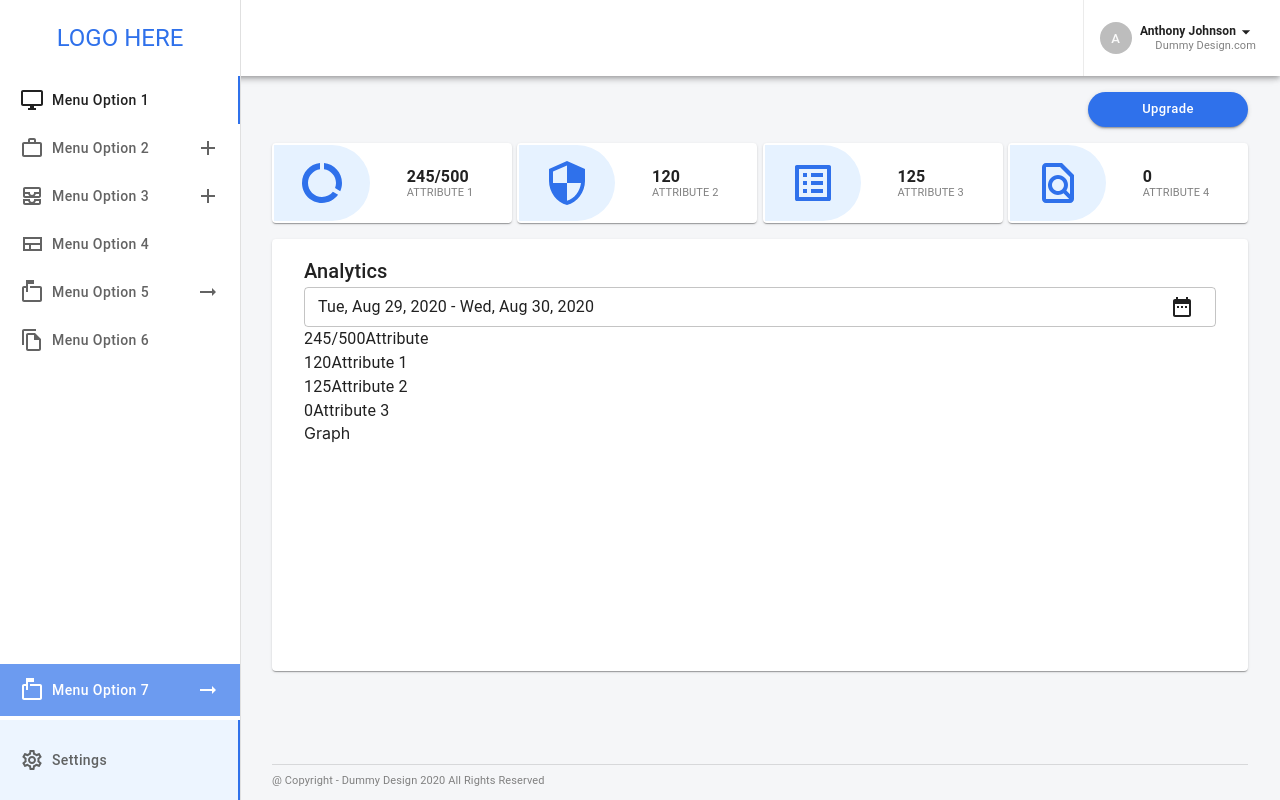
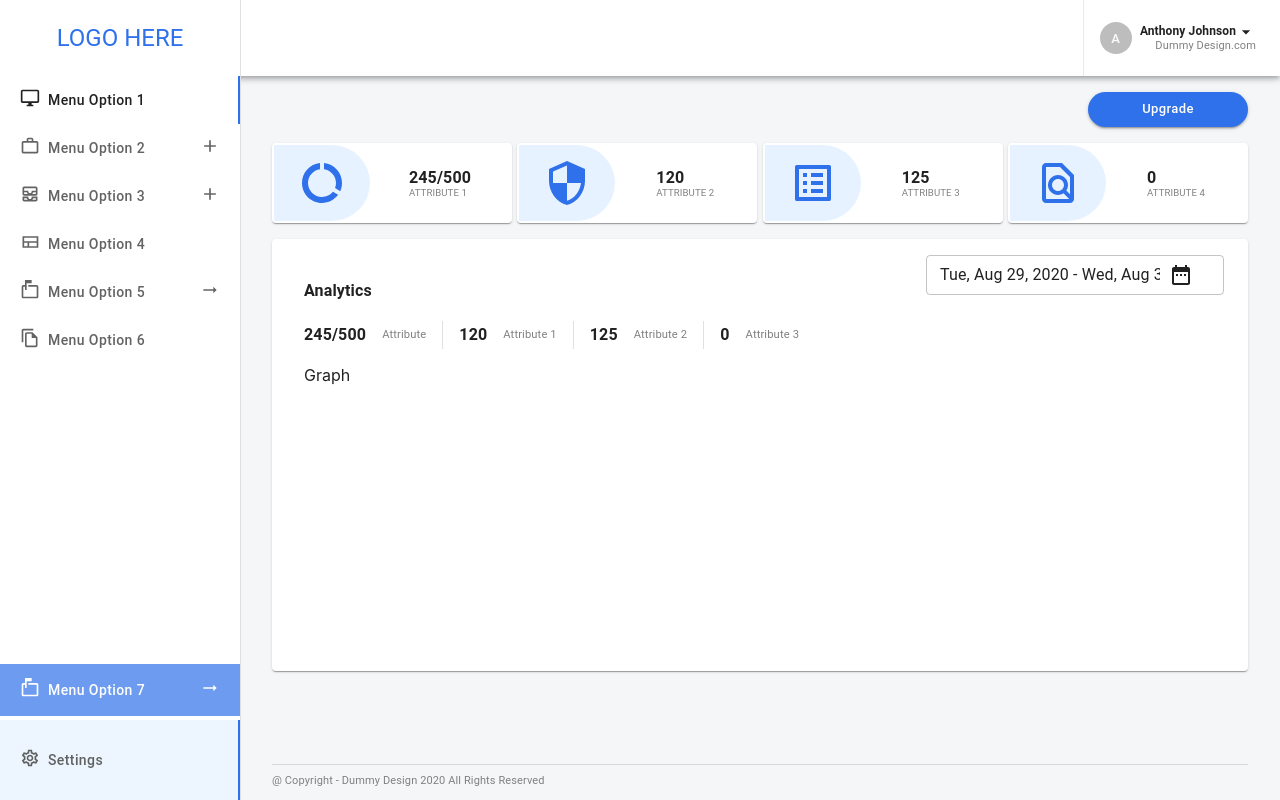
Before and after one commit to AnkitaaTiwari/custom-dashboard, a React (Create React App) app: page / in a window 1280 px wide. Built offline with nearby package versions, Linux system fonts and the light colour scheme.

Commit message:
Adding graph data

```diff
--- a/src/components/analyticsSection/index.js
+++ b/src/components/analyticsSection/index.js
@@ -1,5 +1,5 @@
 import React from 'react';
-import { Box, Card, Typography } from '@material-ui/core';
+import { Box, Card, Divider, Typography } from '@material-ui/core';
 import DateRange from '../dateRange';
 import StatisticsText from './statisticsText';
 import useStyles from './styles';
@@ -31,7 +31,7 @@ function AnalyticsSection() {
       <Box className={classes.content}>
         <Box className={classes.titleContainer}>
           <Box className={classes.titleWrapper}>
-            <Typography variant="h6">
+            <Typography className={classes.title} variant="subtitle1">
               Analytics
             </Typography>
           </Box>
@@ -41,8 +41,13 @@ function AnalyticsSection() {
         </Box>
         <Box className={classes.statisticsContainer}>
           {
-            statistics.map((record) => (
-              <StatisticsText key={record.name} numbers={record.numbers} name={record.name} />
+            statistics.map((record, key) => (
+              <Box className={classes.statisticsWrapper}>
+                <StatisticsText key={record.name} numbers={record.numbers} name={record.name} />
+                {(key < statistics.length - 1) && (
+                  <Divider className={classes.divider} orientation='vertical' />
+                )}
+              </Box>
             ))
           }
         </Box>
--- a/src/components/analyticsSection/statisticsText/index.js
+++ b/src/components/analyticsSection/statisticsText/index.js
@@ -1,17 +1,17 @@
 import React from 'react';
 import PropTypes from 'prop-types';
-import { Box, Card, Typography } from '@material-ui/core';
+import { Box, Typography } from '@material-ui/core';
 import useStyles from './styles';
 
 function StatisticsText({ numbers, name }) {
   const classes = useStyles();
 
   return (
-    <Box display="flex">
-      <Typography>
+    <Box className={classes.container}>
+      <Typography className={classes.numbers} variant="subtitle1">
         {numbers}
       </Typography>
-      <Typography>
+      <Typography className={classes.name} variant="body2">
         {name}
       </Typography>
     </Box>
--- a/src/components/analyticsSection/statisticsText/styles.js
+++ b/src/components/analyticsSection/statisticsText/styles.js
@@ -2,16 +2,17 @@ import { makeStyles, createStyles} from '@material-ui/core/styles';
 
 const useStyles = makeStyles((theme) => {
   return createStyles({
-    cardContainer: {
-      height: theme.spacing(54),
-      width: '100%',
+    container: {
+      display: 'flex',
+      alignItems: 'center',
     },
-    content: {
-      display: 'flex',
-      flexDirection: 'column',
-      margin: theme.spacing(2, 4),
-      height: 'calc(100% - 2rem)',
-      // height: 'calc(100% - 0.25rem)',
+    numbers: {
+      fontWeight: 600,
+      marginRight: theme.spacing(2),
+    },
+    name: {
+      color: 'gray',
+      fontSize: theme.spacing(1.4),
     },
   });
 })
--- a/src/components/analyticsSection/styles.js
+++ b/src/components/analyticsSection/styles.js
@@ -11,8 +11,38 @@ const useStyles = makeStyles((theme) => {
       flexDirection: 'column',
       margin: theme.spacing(2, 4),
       height: 'calc(100% - 2rem)',
-      // height: 'calc(100% - 0.25rem)',
     },
+    titleContainer: {
+      display: 'flex',
+      flexDirection: 'row',
+      justifyContent: 'space-between',
+    },
+    titleWrapper: {
+      height: theme.spacing(6.25)
+    },
+    title: {
+      fontWeight: 600,
+      height: '100%',
+      display: 'flex',
+      alignItems: 'flex-end',
+    },
+    rangeSelectorWrapper: {
+      heigth: theme.spacing(1),
+      marginRight: theme.spacing(-1),
+    },
+    statisticsContainer: {
+      display: 'flex',
+      marginTop: theme.spacing(2),
+    },
+    statisticsWrapper: {
+      display: 'flex',
+    },
+    divider: {
+      margin: theme.spacing(0, 2),
+    },
+    graphContainer: {
+      marginTop: theme.spacing(2),
+    }
   });
 })
 
--- a/src/components/attributeCard/styles.js
+++ b/src/components/attributeCard/styles.js
@@ -37,7 +37,7 @@ const useStyles = makeStyles((theme) => {
     subtext: {
       color: 'gray',
       textTransform: 'uppercase',
-      fontSize: theme.spacing(1.375),
+      fontSize: theme.spacing(1.2),
       marginTop: theme.spacing(-0.5),
     }
   });
--- a/src/components/dateRange/index.js
+++ b/src/components/dateRange/index.js
@@ -36,7 +36,7 @@ function DateRange() {
         variant="outlined"
         InputProps={{
           endAdornment: (
-            <InputAdornment position="start">
+            <InputAdornment className={classes.dateContainer} position="start">
               <DateRangeIcon />
             </InputAdornment>
           ),
--- a/src/components/dateRange/styles.js
+++ b/src/components/dateRange/styles.js
@@ -2,11 +2,9 @@ import { makeStyles, createStyles} from '@material-ui/core/styles';
 
 const useStyles = makeStyles((theme) => {
   return createStyles({
-    heading: {
-      padding: '2.5rem',
-      [theme.breakpoints.down('sm')]: {
-        padding: '1.5rem',
-      },
+      dateContainer: {
+      padding: '9px',
+      fontSize: theme.spacing(1),
     }
   });
 })
--- a/src/components/sideBar/customTab/styles.js
+++ b/src/components/sideBar/customTab/styles.js
@@ -39,9 +39,6 @@ const useStyles = makeStyles((theme) => {
       margin: theme.spacing(1),
       height: theme.spacing(3)
     },
-    drawerPaper: {
-
-    }
   });
 })
 
--- a/src/components/sideBar/index.js
+++ b/src/components/sideBar/index.js
@@ -18,30 +18,30 @@ import CustomTab from './customTab';
 const menuItems = [
   {
     label: 'Menu Option 1',
-    icon: <DesktopWindowsOutlined />,
+    icon: <DesktopWindowsOutlined fontSize="small" />,
   },
   {
     label: 'Menu Option 2',
-    icon: <WorkOutline />,
-    rightIcon: <AddIcon />,
+    icon: <WorkOutline fontSize="small" />,
+    rightIcon: <AddIcon fontSize="small" />,
   },
   {
     label: 'Menu Option 3',
-    icon: <AllInboxOutlined />,
-    rightIcon: <AddIcon />,
+    icon: <AllInboxOutlined fontSize="small" />,
+    rightIcon: <AddIcon fontSize="small" />,
   },
   {
     label: 'Menu Option 4',
-    icon: <ViewCompactOutlined />,
+    icon: <ViewCompactOutlined fontSize="small" />,
   },
   {
     label: 'Menu Option 5',
-    icon: <MarkunreadMailboxOutlined />,
-    rightIcon: <ArrowRightAlt />,
+    icon: <MarkunreadMailboxOutlined fontSize="small" />,
+    rightIcon: <ArrowRightAlt fontSize="small" />,
   },
   {
     label: 'Menu Option 6',
-    icon: <FileCopyOutlined />,
+    icon: <FileCopyOutlined fontSize="small" />,
 
   },
 ];
@@ -116,8 +116,8 @@ function SideBar() {
                 color="white"
                 tabData={{
                   label: 'Menu Option 7',
-                  icon: <MarkunreadMailboxOutlined />,
-                  rightIcon: <ArrowRightAlt />,
+                  icon: <MarkunreadMailboxOutlined fontSize="small" />,
+                  rightIcon: <ArrowRightAlt fontSize="small" />,
                 }}
               />
             </Tabs>
@@ -137,7 +137,7 @@ function SideBar() {
                 background={theme.palette.primary.light}
                 tabData={{
                   label: 'Settings',
-                  icon: <SettingsOutlined />,
+                  icon: <SettingsOutlined fontSize="small" />,
                 }}
               />
             </Tabs>
--- a/src/components/sideBar/styles.js
+++ b/src/components/sideBar/styles.js
@@ -36,13 +36,10 @@ const useStyles = makeStyles((theme) => {
       textTransform: 'none',
     },
     iconContainer: {
-      fontSize: 'small',
+      fontSize: 'x-small',
       margin: theme.spacing(1),
       height: theme.spacing(3)
     },
-    drawerPaper: {
-
-    }
   });
 })
 
--- a/src/components/topBar/index.js
+++ b/src/components/topBar/index.js
@@ -7,7 +7,7 @@ function TopBar() {
   const classes = useStyles();
 
   return (
-    <AppBar color='transparent' position='fixed'>
+    <AppBar color='white' position='fixed'>
       <Box mr={1} display='flex' flexDirection='row' justifyContent='flex-end'>
         <Divider orientation='vertical' variant='fullWidth' flexItem light='true' />
         <Button className={classes.button}>
```
